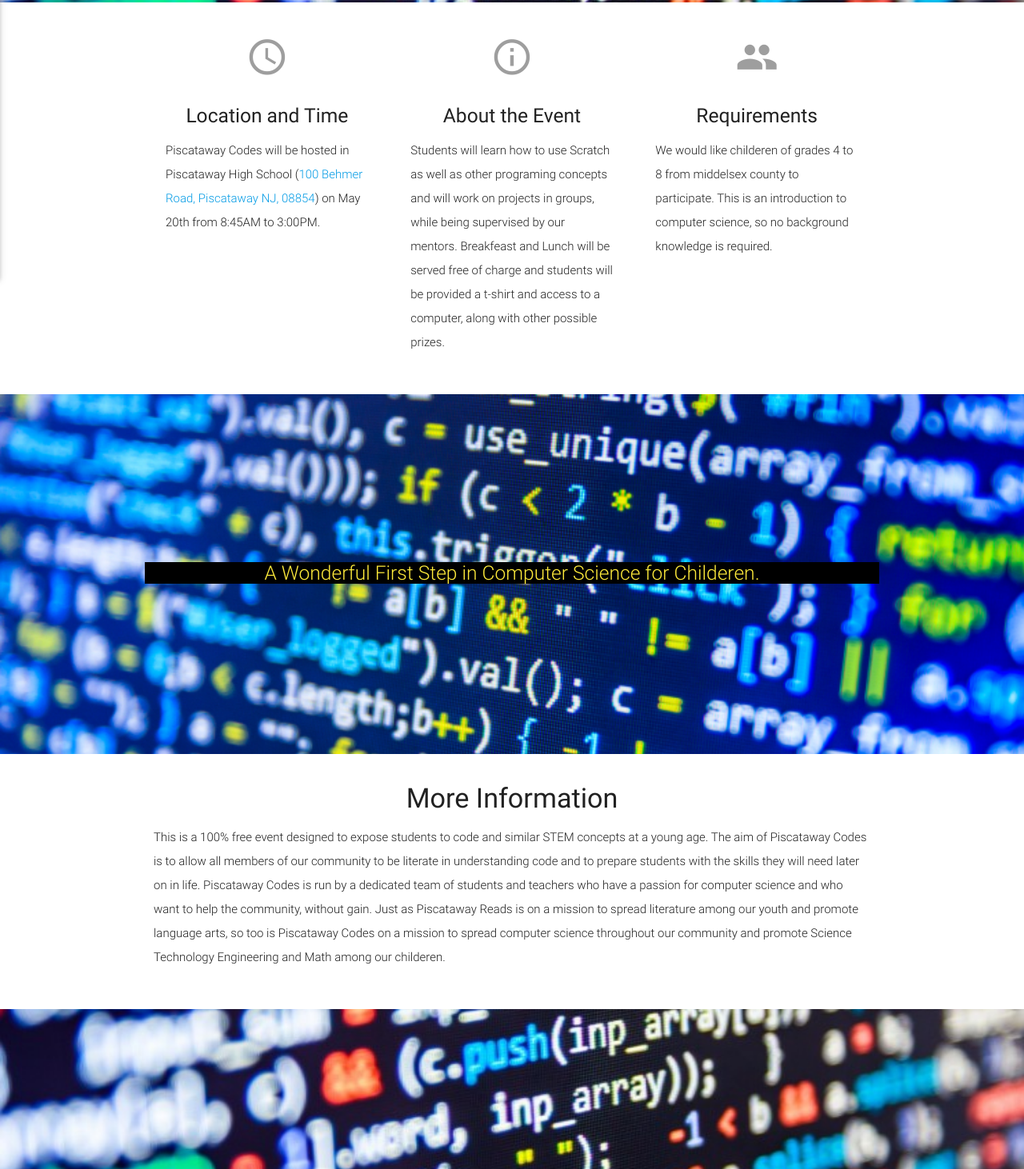
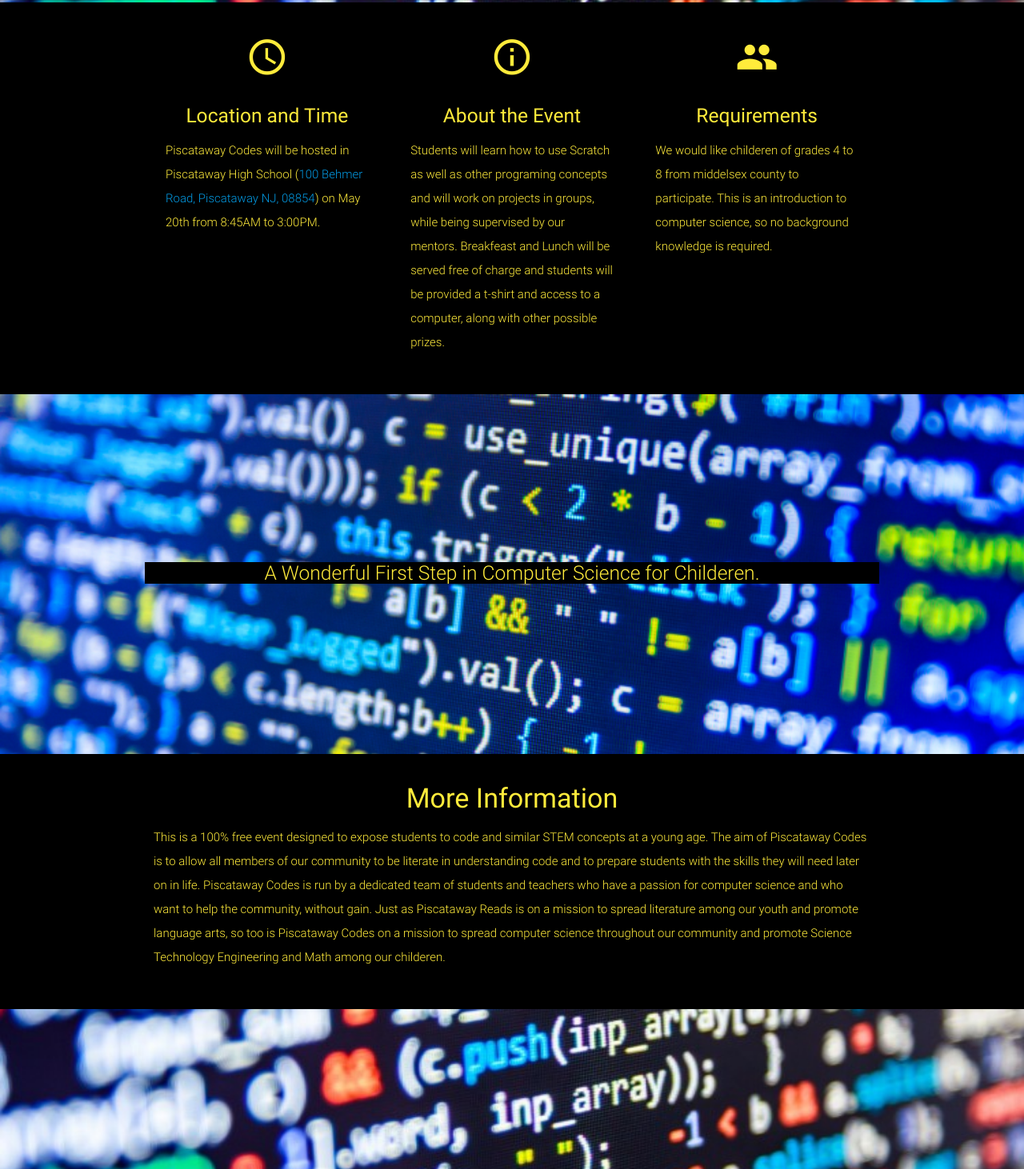
Before and after one commit to piscatawaycodes/main, a plain HTML site: page index.html in a window 1280 px wide. Shown: the part 511-1973 px from the top of the page at 80% size. Drawn offline with nearby package versions, Linux system fonts and the light colour scheme.

Commit message:
Update index.html

```diff
--- a/index.html
+++ b/index.html
@@ -65,7 +65,7 @@
     <div class="parallax"><img src="background3.jpg" alt="Unsplashed background img 1"></div>
   </div>
 
-
+<div class="black">
   <div class="container">
     <div class="section">
 
@@ -73,34 +73,34 @@
       <div class="row">
         <div class="col s12 m4">
           <div class="icon-block">
-            <h2 class="center grey-text"><i class="material-icons">query_builder</i></h2>
-            <h5 class="center">Location and Time</h5>
+            <h2 class="center yellow-text darken-2"><i class="material-icons">query_builder</i></h2>
+            <h5 class="center yellow-text darken-2">Location and Time</h5>
 
-            <p class="light">Piscataway Codes will be hosted in Piscataway High School (<a href="https://goo.gl/maps/XwJrK1v1MZu">100 Behmer Road, Piscataway NJ, 08854</a>) on May 20th from 8:45AM to 3:00PM.</p>
+            <p class="light yellow-text darken-2">Piscataway Codes will be hosted in Piscataway High School (<a href="https://goo.gl/maps/XwJrK1v1MZu">100 Behmer Road, Piscataway NJ, 08854</a>) on May 20th from 8:45AM to 3:00PM.</p>
           </div>
         </div>
 
         <div class="col s12 m4">
           <div class="icon-block">
-            <h2 class="center grey-text"><i class="material-icons">info_outline</i></h2>
-            <h5 class="center">About the Event</h5>
+            <h2 class="center yellow-text darken-2"><i class="material-icons">info_outline</i></h2>
+            <h5 class="center yellow-text darken-2">About the Event</h5>
 
-            <p class="light">Students will learn how to use Scratch as well as other programing concepts and will work on projects in groups, while being supervised by our mentors. Breakfeast and Lunch will be served free of charge and students will be provided a t-shirt and access to a computer, along with other possible prizes.</p>
+            <p class="light yellow-text darken-2">Students will learn how to use Scratch as well as other programing concepts and will work on projects in groups, while being supervised by our mentors. Breakfeast and Lunch will be served free of charge and students will be provided a t-shirt and access to a computer, along with other possible prizes.</p>
           </div>
         </div>
 
         <div class="col s12 m4">
           <div class="icon-block">
-            <h2 class="center grey-text"><i class="material-icons">group</i></h2>
-            <h5 class="center">Requirements</h5>
+            <h2 class="center yellow-text darken-2"><i class="material-icons">group</i></h2>
+            <h5 class="center yellow-text darken-2">Requirements</h5>
 
-            <p class="light">We would like childeren of grades 4 to 8 from middelsex county to participate. This is an introduction to computer science, so no background knowledge is required.</p>
+            <p class="light yellow-text darken-2">We would like childeren of grades 4 to 8 from middelsex county to participate. This is an introduction to computer science, so no background knowledge is required.</p>
           </div>
         </div>
       </div>
       </div>
      </div>
-
+  </div>
 
   <div class="parallax-container valign-wrapper">
     <div class="section no-pad-bot">
@@ -113,20 +113,21 @@
     <div class="parallax"><img src="background2.jpg" alt="Unsplashed background img 2"></div>
   </div>
 
+  <div class="black">
   <div class="container">
     <div class="section">
 
       <div class="row">
         <div class="col s12 center">
           <h3><i class="mdi-content-send grey-text"></i></h3>
-          <h4>More Information</h4>
-          <p class="left-align light">This is a 100% free event designed to expose students to code and similar STEM concepts at a young age. The aim of Piscataway Codes is to allow all members of our community to be literate in understanding code and to prepare students with the skills they will need later on in life. Piscataway Codes is run by a dedicated team of students and teachers who have a passion for computer science and who want to help the community, without gain. Just as Piscataway Reads is on a mission to spread literature among our youth and promote language arts, so too is Piscataway Codes on a mission to spread computer science throughout our community and promote Science Technology Engineering and Math among our childeren.</p>
+          <h4 class="yellow-text darken-2">More Information</h4>
+          <p class="left-align light yellow-text darken-2">This is a 100% free event designed to expose students to code and similar STEM concepts at a young age. The aim of Piscataway Codes is to allow all members of our community to be literate in understanding code and to prepare students with the skills they will need later on in life. Piscataway Codes is run by a dedicated team of students and teachers who have a passion for computer science and who want to help the community, without gain. Just as Piscataway Reads is on a mission to spread literature among our youth and promote language arts, so too is Piscataway Codes on a mission to spread computer science throughout our community and promote Science Technology Engineering and Math among our childeren.</p>
         </div>
       </div>
 
     </div>
   </div>
-
+  </div>
 
 
 
```
